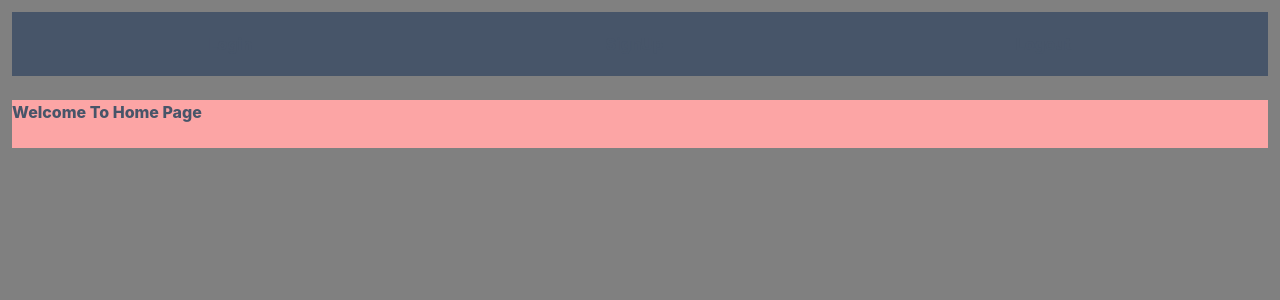
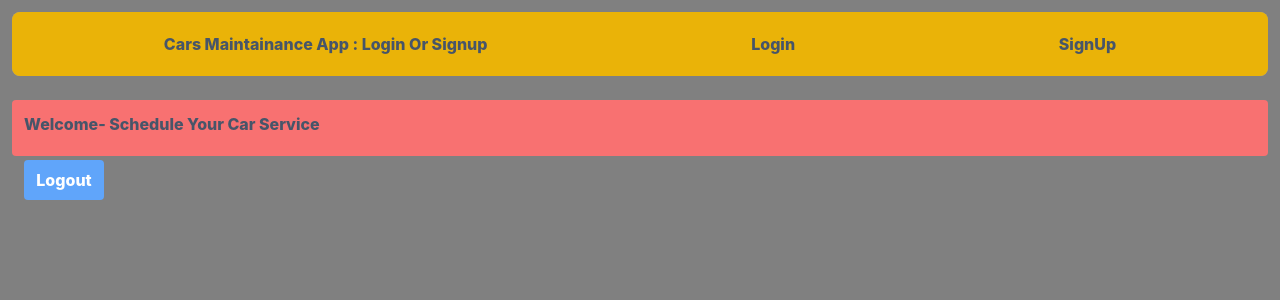
Before and after one commit to sabby74/own-login-signup-mern-frontend, a React (Create React App) app: page /home in a window 1280 px wide. Shown: the top 300 px of the page. Built offline with nearby package versions, Linux system fonts and the light colour scheme.

Commit message:
added code

```diff
--- a/src/App.css
+++ b/src/App.css
@@ -17,11 +17,11 @@
   flex-direction: column;
   align-items: center;
   justify-content: center;
-  background-color: #424a59;
+  background-color: #262b36;
   padding: 30px;
   margin: 60px 60px 150px 60px;
   border-radius: 15px;
-  color: #6c7e9e;
+  color: #95a1b7;
 
 }
 .signup{
@@ -29,11 +29,11 @@
   flex-direction: column;
   align-items: center;
   justify-content: center;
-  background-color: #424a59;
+  background-color: #262b36;
   padding: 30px;
   margin: 60px 60px 150px 60px;
   border-radius: 15px;
-  color: #6c7e9e;
+  color: #95a1b7;
 
 }
 
--- a/src/components/Header.jsx
+++ b/src/components/Header.jsx
@@ -5,7 +5,8 @@ import { useNavigate } from 'react-router-dom'
 const Header = () => {
   const navigate = useNavigate();
   return (
-    <nav className="bg-slate-600 flex flex-row justify-around p-5 mb-6 " >
+    <nav className="bg-yellow-500 flex flex-row justify-around p-5 mb-6 rounded-lg " >
+      <h2> Cars Maintainance App :  Login Or Signup</h2>
 
         <Link className="hover:italic" to="/login">
           <div>Login</div>
@@ -18,9 +19,7 @@ const Header = () => {
         </Link> */}
 
 
-        <button className="hover:italic" onClick={() => navigate("/home")}>
-        Logout
-      </button>
+
       </nav>
   )
 }
--- a/src/pages/Home.jsx
+++ b/src/pages/Home.jsx
@@ -1,9 +1,23 @@
 import React from 'react'
+import { Link } from 'react-router-dom'
+import { useNavigate } from 'react-router-dom'
 
 const Home = () => {
+  const navigate = useNavigate();
   return (
-    <div className='bg-red-300 h-12'>
-      <h1>Welcome To Home Page</h1></div>
+    <div className='bg-red-400 h-14 items-center p-3 mb-4 rounded'>
+      <h1>Welcome-   Schedule Your Car Service</h1>
+      <br />
+      <div className="bg-blue-400 h-10 flex flex-row justify-around p-2 mb-4 rounded w-20 text-white">
+      <button className="hover:italic" onClick={() => navigate("/")}>
+        Logout
+      </button>
+      </div>
+
+      </div>
+
+
+
   )
 }
 
--- a/src/pages/Login.jsx
+++ b/src/pages/Login.jsx
@@ -27,11 +27,13 @@ function Login() {
 
     <div className="login">
     <h2>Login</h2>
+    <br />
     <input type="email" placeholder="Email" value={email} onChange={(e) => setEmail(e.target.value)} />
     <br />
     <input type="password" placeholder="Password" value={password} onChange={(e) => setPassword(e.target.value)} />
     <br />
     <button onClick={handleLogin}>Login</button>
+    <br />
     <Link to="/signup">Signup</Link>
   </div>
 
--- a/src/pages/Signup.jsx
+++ b/src/pages/Signup.jsx
@@ -28,6 +28,7 @@ function Signup() {
   return (
     <div className="signup">
       <h2>Signup</h2>
+      <br />
       <input
         type="name"
         placeholder="name"
@@ -50,6 +51,7 @@ function Signup() {
       />
         <br />
       <button onClick={handleSignup}>Signup</button>
+      <br />
       <Link className="" to="/login">
         Login
       </Link>
```
